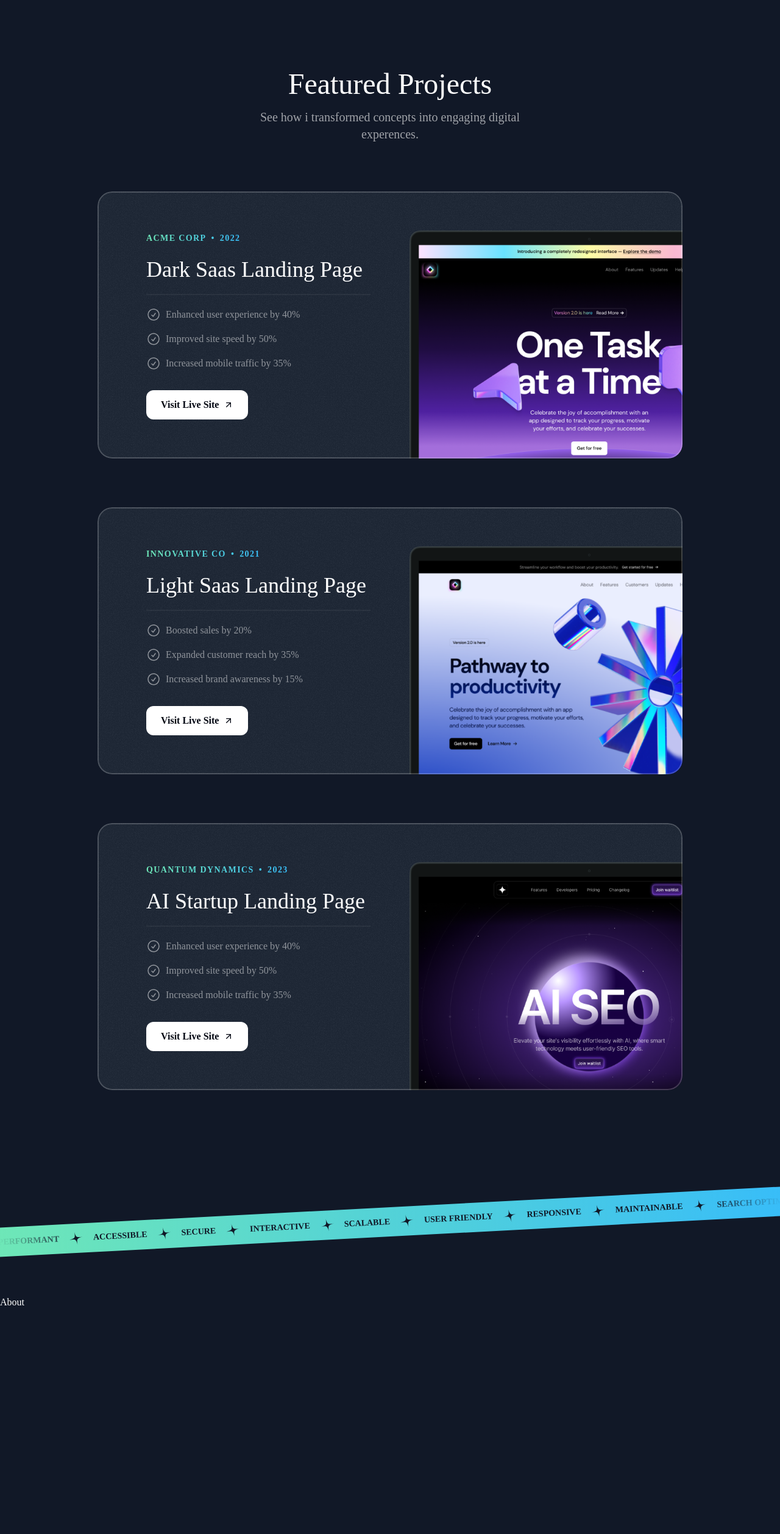
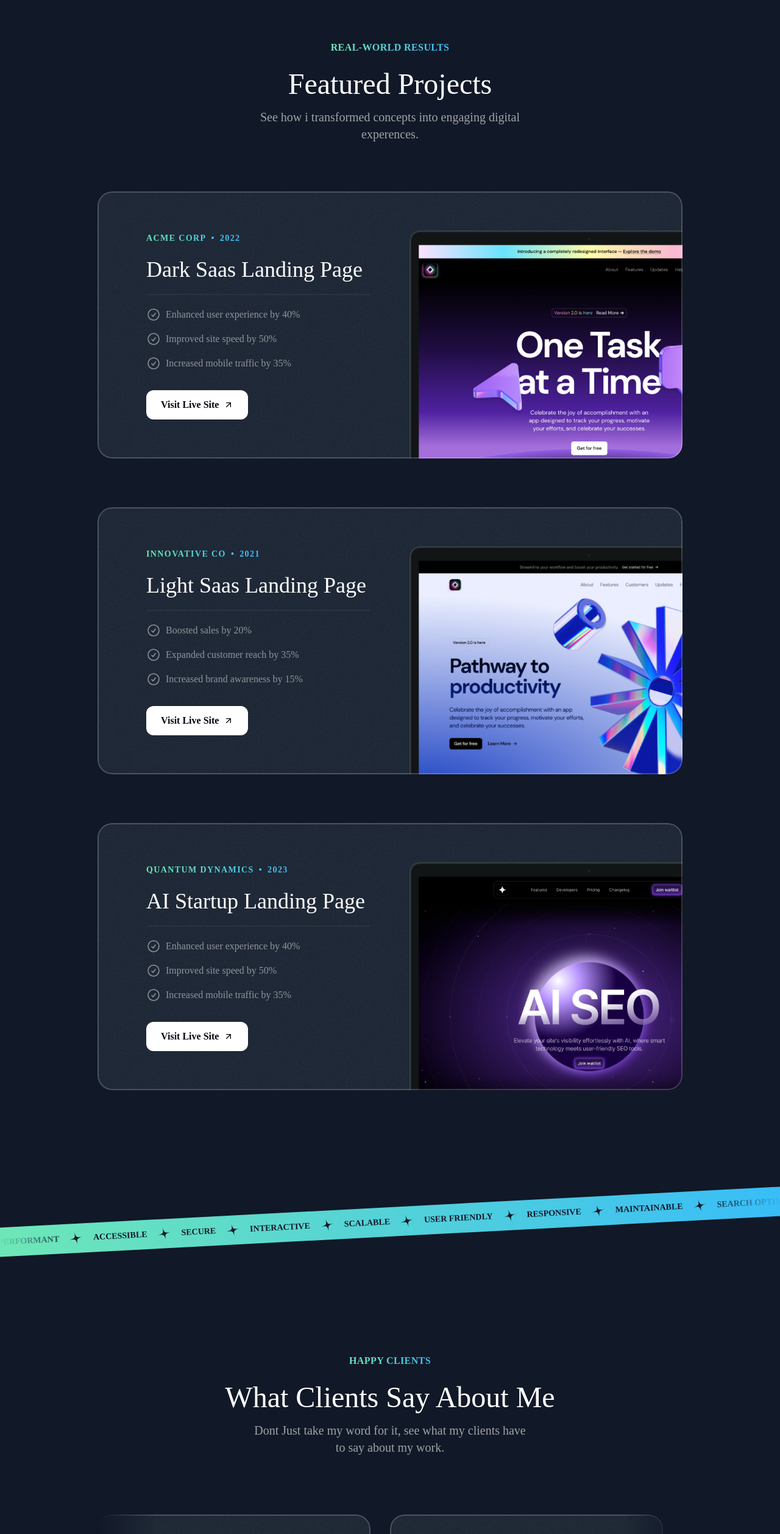
Before and after one commit to igbokwe-chibueze/single_page_portfolio, a Next.js app: page / in a window 1280 px wide. Shown: the part 924-3440 px from the top of the page at 61% size. Before the commit the page ends 3072 px from the top, so only its background shows below. Built offline with nearby package versions, Linux system fonts and the light colour scheme; a web font is replaced by a local one.

Commit message:
Testimonial section created
Signed-off-by: igbokwe-chibueze <igbokwechibueze@gmail.com>

```diff
--- a/src/app/page.tsx
+++ b/src/app/page.tsx
@@ -1,8 +1,11 @@
 import About from "@/sections/About";
+import Contact from "@/sections/Contact";
+import Footer from "@/sections/Footer";
 import Header from "@/sections/Header";
 import Hero from "@/sections/Hero";
 import Projects from "@/sections/Projects";
 import Tape from "@/sections/Tape";
+import Testimonials from "@/sections/Testimonials";
 
 
 export default function Home() {
@@ -12,7 +15,10 @@
       <Hero/>
       <Projects/>
       <Tape/>
+      <Testimonials/>
       <About/>
+      <Contact/>
+      <Footer/>
     </div>
   );
 }
--- /dev/null
+++ b/src/components/Card.tsx
@@ -0,0 +1,28 @@
+import grainImage from '@/assets/images/grain.jpg'
+import { PropsWithChildren } from 'react'
+import { twMerge } from 'tailwind-merge'
+
+const Card = ({className, children}: PropsWithChildren<{className?:string}>) => {
+  return (
+    <>
+        <div
+            className={twMerge(`
+            bg-gray-800 rounded-3xl relative overflow-hidden z-0 after:z-10
+            after:content-[''] after:absolute after:inset-0 after:outline after:outline-2
+            after:-outline-offset-2 after:rounded-3xl after:outline-white/20 after:pointer-events-none
+            p-6`,
+            className)}
+        >
+
+            {/* Card Grain Background */}
+            <div className='absolute inset-0 -z-10 opacity-5' style={{
+            backgroundImage: `url(${grainImage.src})`
+            }}>
+            </div>
+            {children}
+        </div>
+    </>
+  )
+}
+
+export default Card
--- /dev/null
+++ b/src/components/SectionHearder.tsx
@@ -0,0 +1,22 @@
+
+
+const SectionHearder = ({title, eyebrow, description} : {title:string; eyebrow:string; description:string}) => {
+  return (
+    <>
+        <div className="flex justify-center">
+          <p
+            className=" uppercase font-semibold tracking-wide
+            bg-gradient-to-r from-emerald-300 to-sky-400 text-transparent bg-clip-text text-center"
+          >
+            {eyebrow}
+          </p>
+        </div>
+        <h2 className=" font-serif text-3xl text-center md:text-5xl mt-6">{title}</h2>
+        <p className=" text-center md:text-lg lg:text-xl text-white/60 mt-4 max-w-md mx-auto">
+            {description}
+        </p>
+    </>
+  )
+}
+
+export default SectionHearder
--- a/src/sections/Projects.tsx
+++ b/src/sections/Projects.tsx
@@ -5,6 +5,8 @@
 import CheckCircleIcon from "@/assets/icons/check-circle.svg"
 import ArrowUpRightIcon from "@/assets/icons/arrow-up-right.svg"
 import grainImage from '@/assets/images/grain.jpg'
+import SectionHearder from "@/components/SectionHearder";
+import Card from "@/components/Card";
 
 const portfolioProjects = [
   {
@@ -49,32 +51,16 @@
   return (
     <section className="pb-16 lg:py-24">
       <div className="container">
-        <div className="flex justify-center">
-          <p
-            className=" uppercase font-semibold tracking-wide
-            bg-gradienst-to-r from-emerald-300 to-sky-400 text-transparent bg-clip-text text-center"
-          >
-            Real-world Results
-          </p>
-        </div>
-        <h2 className=" font-serif text-3xl text-center md:text-5xl mt-6">Featured Projects</h2>
-        <p className=" text-center md:text-lg lg:text-xl text-white/60 mt-4 max-w-md mx-auto"
-        >See how i transformed concepts into engaging digital experences. </p>
+        <SectionHearder eyebrow="Real-world Results" title="Featured Projects"
+          description="See how i transformed concepts into engaging digital experences."
+        />
 
         <div className=" mt-10 md:mt-20 flex flex-col gap-20">
           {portfolioProjects.map((project)=>(
-            <div
+            <Card
               key={project.title}
-              className=" bg-gray-800 rounded-3xl relative overflow-hidden z-0 after:z-10
-              after:content-[''] after:absolute after:inset-0 after:outline after:outline-2 after:-outline-offset-2
-              after:rounded-3xl after:outline-white/20 px-8 pt-8 md:pt-12 md:px-10 lg:pt-16 lg:px-20 after:pointer-events-none"
+              className="p-0 px-8 pt-8 md:pt-12 md:px-10 lg:pt-16 lg:px-20"
             >
-              {/* Card Grain Background */}
-              <div className='absolute inset-0 -z-10 opacity-5' style={{
-                backgroundImage: `url(${grainImage.src})`
-                }}>
-              </div>
-
               <div className="lg:grid lg:grid-cols-2 lg:gap-16">
                 <div className="lg:pb-16">
                   <div
@@ -117,10 +103,8 @@
                     lg:absolute lg:h-full lg:w-auto lg:max-w-none"
                   />
                 </div>
-
               </div>
-
-            </div>
+            </Card>
           ))}
         </div>
       </div>
--- a/src/sections/Testimonials.tsx
+++ b/src/sections/Testimonials.tsx
@@ -3,6 +3,10 @@
 import memojiAvatar3 from "@/assets/images/memoji-avatar-3.png";
 import memojiAvatar4 from "@/assets/images/memoji-avatar-4.png";
 import memojiAvatar5 from "@/assets/images/memoji-avatar-5.png";
+import SectionHearder from "@/components/SectionHearder";
+import Image from "next/image";
+import grainImage from '@/assets/images/grain.jpg'
+import Card from "@/components/Card";
 
 
 const testimonials = [
@@ -40,7 +44,32 @@
 
 const Testimonials = () => {
   return (
-    <div>Testimonials</div>
+    <section className="py-16 lg:py-24">
+      <div className="container">
+        <SectionHearder eyebrow="Happy Clients" title="What Clients Say About Me"
+          description="Dont Just take my word for it, see what my clients have to say about my work."
+        />
+
+        <div className="mt-16 lg:mt-24 flex overflow-x-clip mask-image-gradient-horizontal">
+          <div className=" flex gap-x-8 flex-none">
+            {testimonials.map((testimonial) =>(
+              <Card key={testimonial.name} className="max-w-xs md:max-w-md md:p-8">
+                <div className="flex gap-4 items-center">
+                  <div className="size-14 bg-gray-700 inline-flex items-center justify-center rounded-full flex-shrink-0">
+                    <Image src={testimonial.avatar} alt={testimonial.name} className="max-h-full"/>
+                  </div>
+                  <div>
+                    <div className="font-semibold">{testimonial.name}</div>
+                    <div className="text-sm text-white/40">{testimonial.position}</div>
+                  </div>
+                </div>
+                <p className="mt-4 md:mt-6 text-sm md:text-base">{testimonial.text}</p>
+              </Card>
+            ))}
+          </div>
+        </div>
+      </div>
+    </section>
   )
 }
 
```
